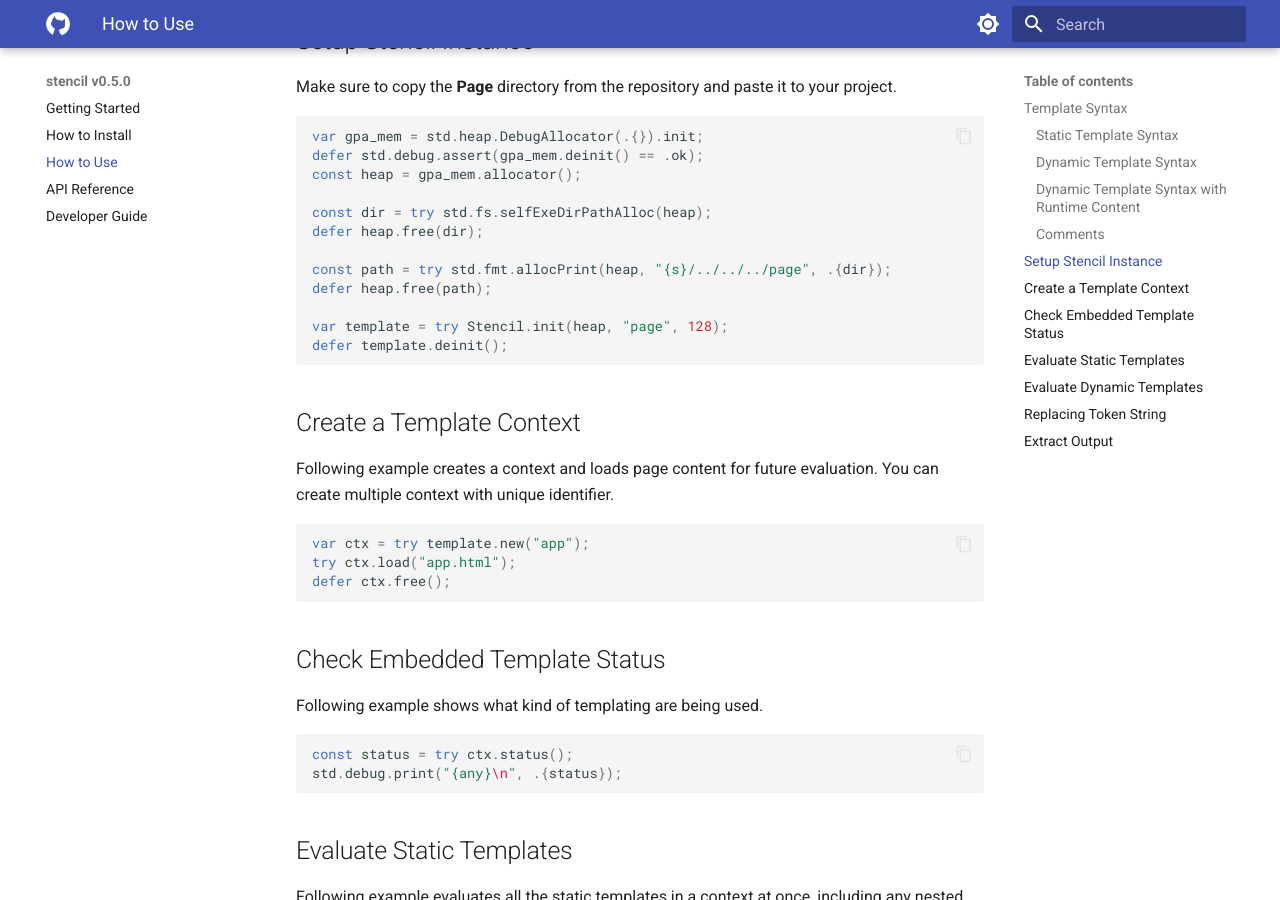
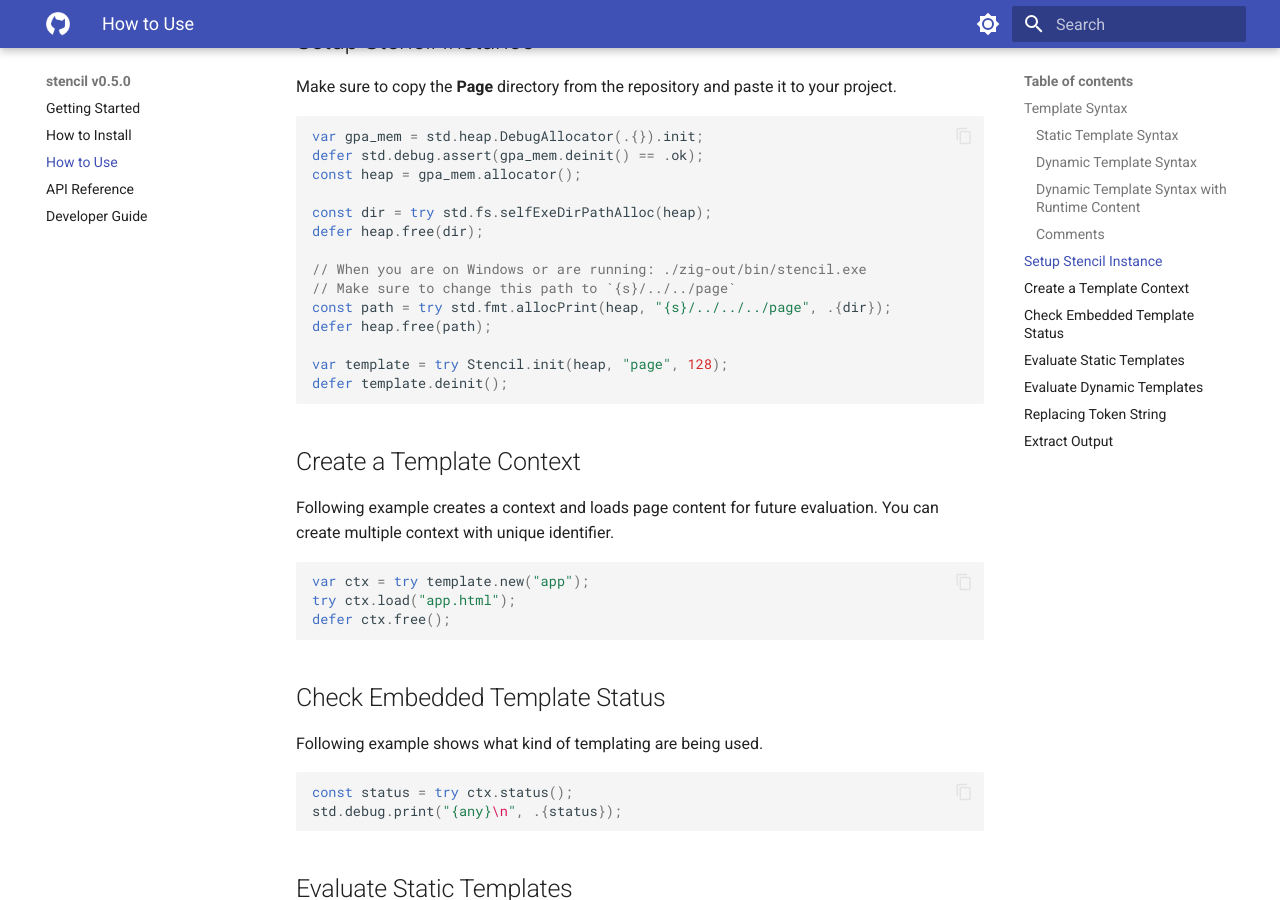
Before and after one commit to bitlaab-bolt/stencil, an MkDocs documentation site: the page built from docs/usage.md, in a window 1280 px wide and 900 px high, scrolled down 1096 px. Built offline with MkDocs 1.6.1 and Material for MkDocs 9.7.7, drawn with Linux system fonts in a browser that asks for light colours.

Commit message:
minor doc adjustment

```diff
--- a/docs/usage.md
+++ b/docs/usage.md
@@ -55,6 +55,8 @@ const heap = gpa_mem.allocator();
 const dir = try std.fs.selfExeDirPathAlloc(heap);
 defer heap.free(dir);
 
+// When you are on Windows or are running: ./zig-out/bin/stencil.exe
+// Make sure to change this path to `{s}/../../page`
 const path = try std.fmt.allocPrint(heap, "{s}/../../../page", .{dir});
 defer heap.free(path);
 
```
Also changed, not shown: 1 other file.
